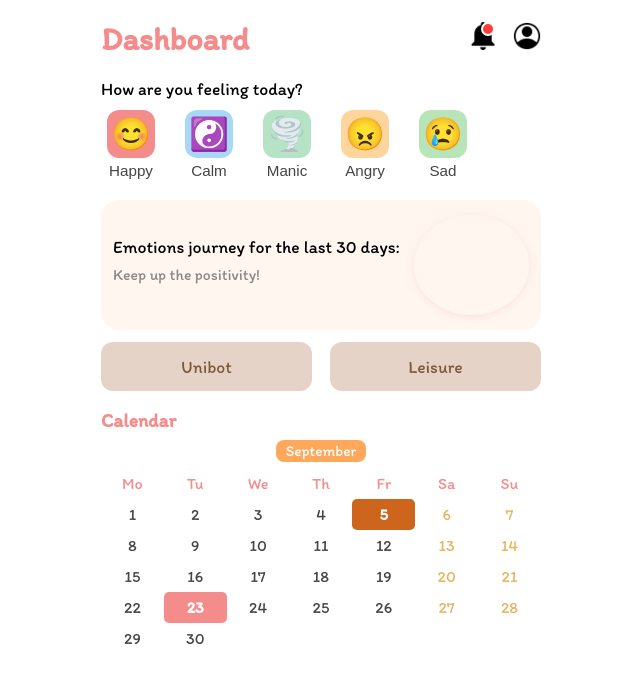
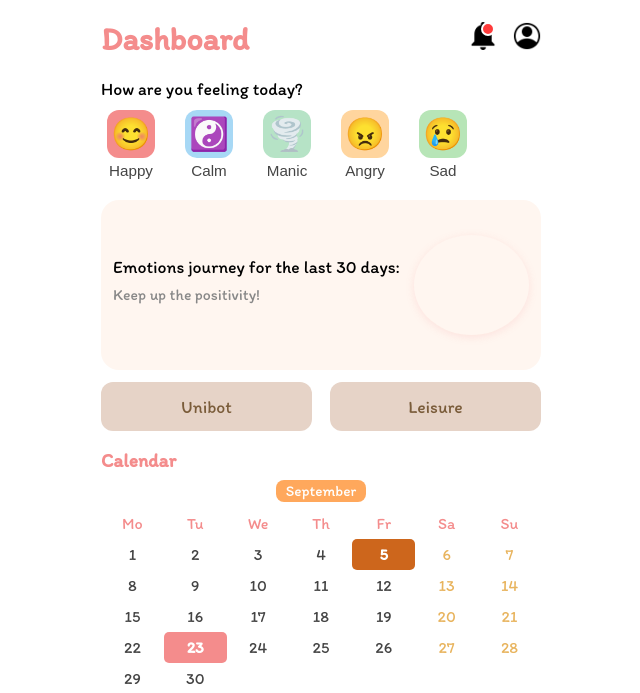
Before and after one commit to huinannn/CodeNection-BuildingPhase, a PHP site: page /dashboard.php in a window 1280 px wide. Shown: the top 693 px of the page, without its empty margins (319-959 px from the left). Run offline with PHP 8.4, Linux system fonts and the light colour scheme; a user stored in the database is signed in; data comes from the database, SQL or seed files in the repository.

Commit message:
Dashboard (smol adjust)
change size for emotion journey

```diff
--- a/Student/dashboard.php
+++ b/Student/dashboard.php
@@ -150,7 +150,7 @@
             justify-content: space-between;
             gap: 12px;
             max-width: 100%;
-            height: 130px;
+            height: 170px;
             box-sizing: border-box;
         }
         .emotion-journey-info {
```
